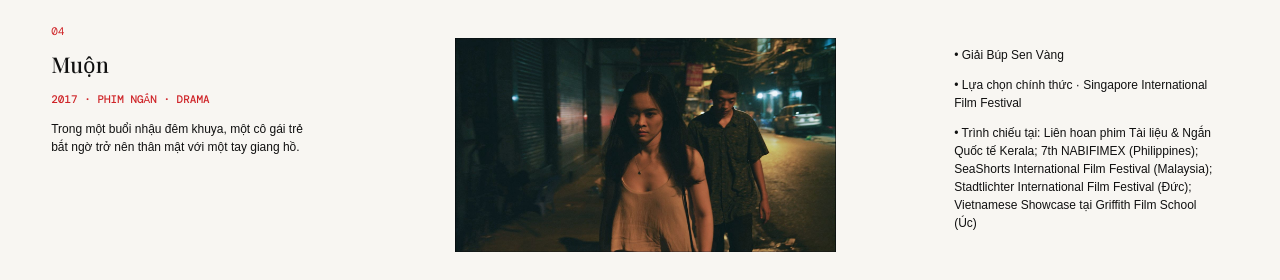
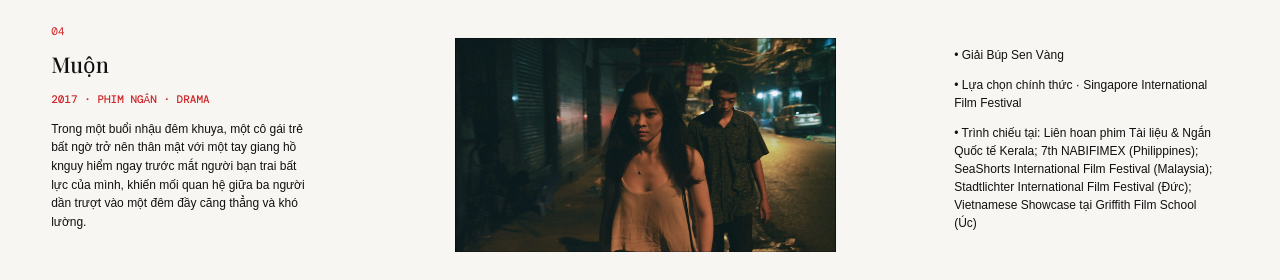
Before and after one commit to hothanhthao2106-design/hothanhthao.com, a React (Vite) app: page / in a window 1280 px wide. Shown: the part 1640-1920 px from the top of the page. Built offline with nearby package versions, Linux system fonts and the light colour scheme; the HTML template or start-up script is replaced by a standard one; a web font is replaced by a local one.

Commit message:
Update website content and structure

```diff
--- a/src/App.jsx
+++ b/src/App.jsx
@@ -36,7 +36,7 @@ const films = [
     title: 'Muộn',
     details: '2017 · Phim ngắn · Drama',
     description:
-      'Trong một buổi nhậu đêm khuya, một cô gái trẻ bắt ngờ trở nên thân mật với một tay giang hồ.',
+      'Trong một buổi nhậu đêm khuya, một cô gái trẻ bất ngờ trở nên thân mật với một tay giang hồ knguy hiểm ngay trước mắt người bạn trai bất lực của mình, khiến mối quan hệ giữa ba người dần trượt vào một đêm đầy căng thẳng và khó lường.',
     image: '/Images/Ephemera.png',
     awards: 'Giải Búp Sen Vàng\nLựa chọn chính thức · Singapore International Film Festival\nTrình chiếu tại: Liên hoan phim Tài liệu & Ngắn Quốc tế Kerala; 7th NABIFIMEX (Philippines); SeaShorts International Film Festival (Malaysia); Stadtlichter International Film Festival (Đức); Vietnamese Showcase tại Griffith Film School (Úc)',
   },
```
